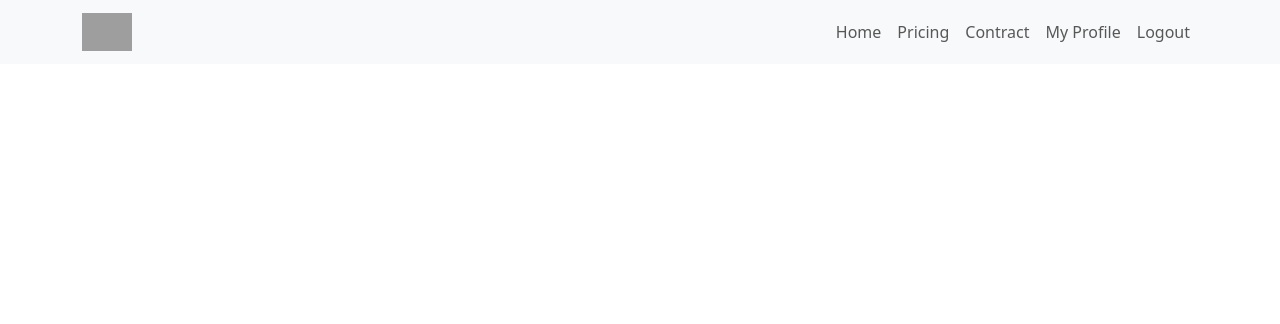
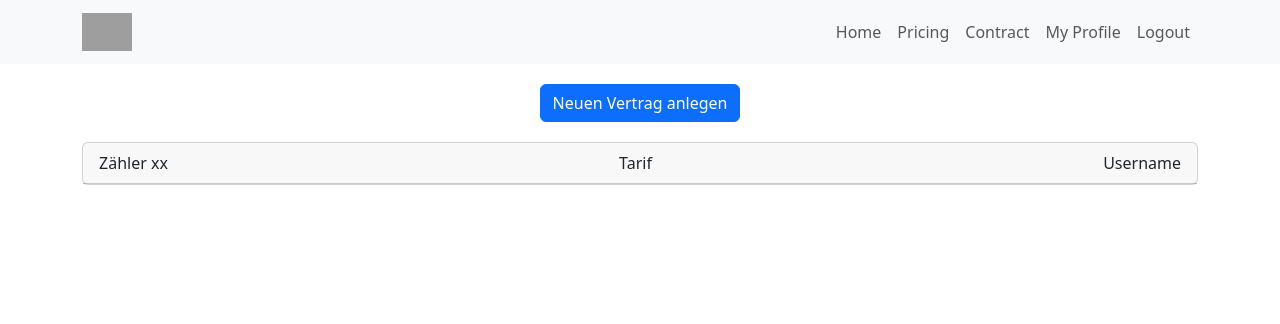
Before and after one commit to CelMur/TINF21CS2_Security_by_Design_Gruppenprojekt, a Django app: page /customer/ in a window 1280 px wide. Shown: the top 324 px of the page. Run offline with Django 3.2, Linux system fonts and the light colour scheme; the visitor is signed in with stand-in values (Sample User, id 1); parts of the project's set-up code (start-up, migrations or seed data) failed here and were passed over; some libraries are stand-ins or nearby versions; grey boxes are pictures that could not be loaded.

Commit message:
Vertradgsdashboard

```diff
--- a/Project/electricity-provider/templates/ui_customer_page.html
+++ b/Project/electricity-provider/templates/ui_customer_page.html
@@ -36,5 +36,52 @@ Login
     </div>
   </nav>
 {% endblock %}
+
+
 {% block body %}
+<div class="d-flex justify-content-center" style="margin-top: 20px;">
+    <button type="button" class="btn btn-primary">Neuen Vertrag anlegen</button>
+</div>
+
+
+<div class="container" style="margin-top: 20px;">
+    <div class="row">
+        <div class="col align">
+            <div class="card">
+                <div class="card-header d-flex justify-content-between" data-bs-toggle="collapse" href="#collapseExample" role="button" aria-expanded="false" aria-controls="collapseExample">
+                    <div>Zähler xx</div>
+                    <!-- hier muss die Anzeige hin welchen Status der Zähler hat -->
+                    <div>Tarif</div>
+                    <div>Username</div>
+                </div>
+
+                <div class="collapse" id="collapseExample">
+                    <div class="card-body">
+                        <div class="row">
+                            <div class="col" style="margin-left: 200px;">
+                                Vetragsinhaber: <br>
+                                Vertragsdauer: <br>
+                                Kosten: <br>
+                                Address: <br><br><br>
+                                Rechnungsadresse: <br><br><br>
+                                Bankdaten:
+                            </div>
+                            <div class="col">
+                                contract.contract_owner <br>
+                                contract.contract_duration <br>
+                                contract.costs <br>
+                                contract.address <br><br><br>
+                                contract.invoice_address <br><br><br>
+                                contract.bank_data
+                        </div>
+                    </div>
+                </div>
+
+            </div>
+        </div>
+    </div>
+
+</div>
+
+
 {% endblock %}
```
Also changed, not shown: 1 other file.
